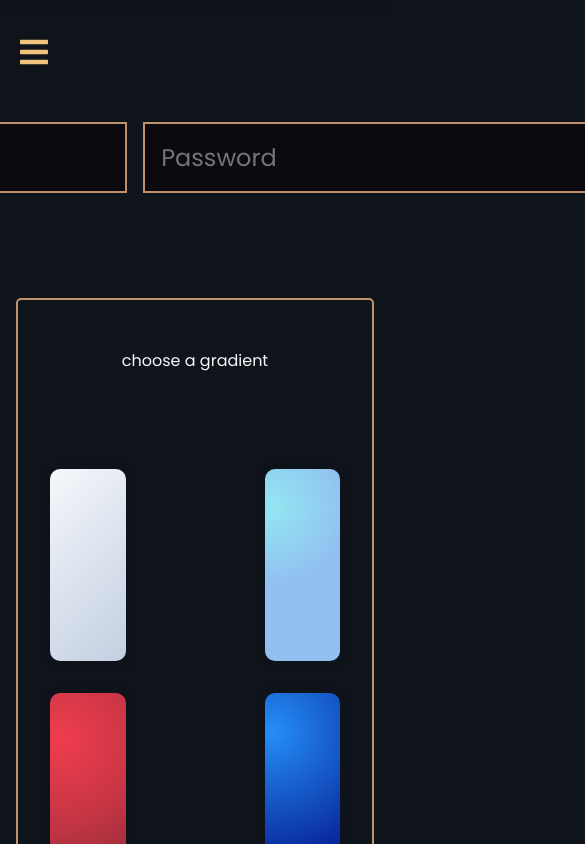
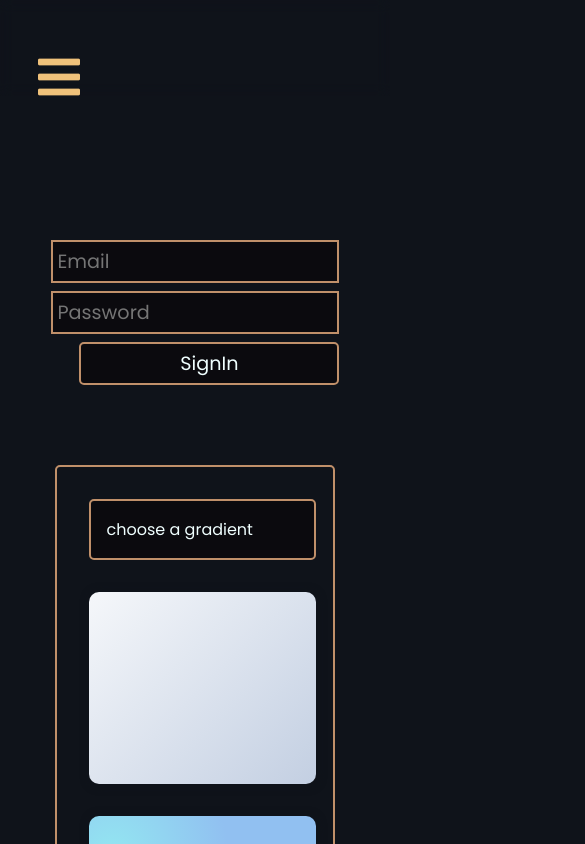
Before and after one commit to ujjwal6792/AcrossMe, a React (Create React App) app: page /admin in a window 390 px wide. Shown: the top 844 px of the page, 585 px wide, since content can reach past the window. Built offline with nearby package versions, Linux system fonts and the light colour scheme; no server answers.

Commit message:
fixed admin page for mobile view

```diff
--- a/src/components/Admin.js
+++ b/src/components/Admin.js
@@ -118,15 +118,12 @@ function Admin() {
               placeholder="Password"
             />
 
-            <div className="loginButton">
-              <button
+              <button className="loginButton"
                 type="submit"
                 onClick={signIn}
-                className="login__signInButton"
               >
-                Sign In
+                SignIn
               </button>
-            </div>
           </form>
         </div>
       )}
@@ -217,7 +214,7 @@ function Admin() {
       <div className="colors">
         <Colors />
       </div>
-      )
+
     </div>
   );
 }
--- a/src/style/Admin.css
+++ b/src/style/Admin.css
@@ -1,26 +1,41 @@
 .admin{
     margin: 1rem ;
+    padding: 1rem;
+    display: grid;
+    justify-content: center;
+    align-items: center;
 }
 .login form{
-    width: 100%;
+    width: 90%;
     display: flex;
     flex-direction: row;
+    flex-wrap: wrap;
     align-items: center;
     justify-content: center;
-    gap: 1rem;
+    gap: .5rem;
     margin: 5rem 0 5rem 0;
 }
 .login input{
-    font-size: 1.5rem;
+    font-size: 1.2rem;
     background-color: #0b0a0e ;
     max-height: 4rem;
     color: azure;
     border: 2px solid #c0906a;
-    padding: 1rem;
+    padding: 5px;
 }
 
+.loginButton{
+    font-size: 1.2rem;
+    border-radius: 5px;
+    padding: 5px;
+    color: azure;
+    background-color: #0b0a0e ;
+    border: 2px solid #c0906a;
+}
 .adminInput {
+    max-width: 90%;
     padding: 2rem;
+    margin: 0 5%;
     display: grid ;
     gap: 1rem;
     grid-template-columns: repeat(auto-fit, minmax(30rem, 1fr));
@@ -29,23 +44,27 @@
 }
 
 .adminInput input {
+    max-width: 90%;
     border: 2px solid #c0906a;
-    font-size: 1.5rem;
+    font-size: 1.2rem;
     border-radius: 5px;
-    padding: 1rem;
+    padding: 5px;
     color: azure;
     background-color: #0b0a0e ;
 }
 
- button {
-    font-size: 1.5rem;
+.adminInput button {
+    max-width: 94%;
+    font-size: 1.2rem;
     border-radius: 5px;
-    padding: 1rem;
-    margin: .5rem;
+    padding: 5px;
     color: azure;
     background-color: #0b0a0e ;
     border: 2px solid #c0906a;
 }
+
+
+
 
 .adminInput button:hover {
     color: #c0906a;
@@ -54,27 +73,19 @@
 }
 
 .adminInput input::file-selector-button{
+    max-width: 100%;
     border-radius: 5px;
-    padding: 1rem;
-    margin: .5rem;
-    background-color: #0b0a0e;
     color: #c0906a;
+    background-color: #ffffff10 ;
+    border: 2px solid #ffffff;
 
 }
 
-.adminInput input::file-selector-button {
-
-    color: #c0906a;
-    background-color: #ffffff10 ;
-    border: 2px solid #ffffff;
-}
-
 #categories{
-    height: 112px;
-    font-size: 1.5rem;
+    max-width: 94%;
+    font-size: 1.2rem;
     border-radius: 5px;
-    padding: 1rem;
-    margin: .5rem;
+    padding: 5px;
     color: azure;
     background-color: #0b0a0e ;
     border: 2px solid #c0906a;
@@ -85,7 +96,53 @@
     color: #ff0000;
 }
 
+.colors{
+    max-width: 90%;
+}
 
-@media screen and (min-width= 480px) {
 
+@media screen and (max-width: 720px)  {
+    .admin {
+        margin: 3rem 10px;
+        max-width: 95%;
+        display: flex;
+        flex-direction: column;
+        flex-wrap: wrap;
+    }
+    .login {
+        margin: 0 auto;
+        display: flex;
+        justify-content:center;
+        width: 95%;
+    }
+
+    .loginButton{
+        width: 100%;
+        margin-left: 10%;
+    }
+
+    .login form input{
+        width: 100%;
+    }
+
+    .adminInput {
+        display: flex;
+        flex-direction: column;
+        flex-wrap: wrap;
+    }
+
+    .adminInput input{
+        max-width: 80%;
+    }
+
+    button {
+        width: 92%;
+    }
+
+    #categories{
+        width: 92%;
+    }
+    #imageFile{
+        width: 80%;
+    }
 }
--- a/src/style/Color.css
+++ b/src/style/Color.css
@@ -1,28 +1,26 @@
 .colorSection{
-    margin-bottom: 10rem;
+    width: 80%;
+    display: flex;
+    justify-content: center;
+    flex-wrap: wrap;
+    margin:0 auto 10rem auto;
     padding: 2rem;
     border-radius: 5px;
     border: 2px solid #c0906a;
 }
 
 .colorText{
-    color: #f5f7fa;
-    display: flex;
-    justify-content: center;
-}
-
-.colorText input{
-    min-width: 90%;
+    width: 90%;
     border: 2px solid #c0906a;
-    font-size: 1.5rem;
+    font-size: 1rem;
     border-radius: 5px;
-    padding: 1rem;
+    padding: 0 1rem;
     color: azure;
     background-color: #0b0a0e ;
 }
 
 .color{
-    margin-top: 5rem;
+    margin-top: 2rem;
     color: antiquewhite;
     display: flex;
     flex-wrap: wrap;
@@ -55,3 +53,32 @@
 }#c5{
     background: linear-gradient(135deg, #667eea 0%, #764ba2 100%)   ;
 }
+
+@media screen and (max-width: 720px) {
+    .colorSection{
+        max-width: 80%;
+        display: flex;
+        flex-direction: column;
+        flex-wrap: wrap;
+    }
+    .color {
+        display: grid;
+        justify-content: center;
+        grid-template-columns: repeat(auto-fit, minmax(80%, 1fr));
+    }
+    .color span{
+        max-width: 90%;
+        max-height: 200px;
+    }
+}
+
+@media screen and (max-width: 550px){
+
+.colorSection{
+    max-width: 70%;
+}
+.color span{
+    max-width: 90%;
+    max-height: 200px;
+}
+}
--- a/src/style/Header.css
+++ b/src/style/Header.css
@@ -89,35 +89,35 @@
   }
   .navbar {
     background: transparent;
-    height: fit-content;
+    /* height: fit-content; */
     padding-bottom: 1rem;
     display: flex;
     justify-content: left;
     align-items: center;
     font-size: 1.2rem;
+    z-index: 100;
   }
 
   .nav-menu {
     display: flex;
     flex-direction: column;
-    width: 100%;
-    height: 90vh;
+    width: 90%;
+    height: 100vh;
     position: absolute;
     top: 0px;
     left: -100%;
     opacity: 1;
     transition: all 0.5s ease;
-    z-index: 5;
+    z-index: 1000;
     justify-content: center;
     align-items: center;
   }
 
   .nav-menu.active {
-    background: white;
+    background: #0f131a;
     left: 0;
     transition: all 0.5s ease;
     z-index: 5;
-    box-shadow: inset 5px 5px 1000px 10px #27304350;
 
   }
 
@@ -169,10 +169,10 @@
   .menu-icon {
     display: block;
     position: absolute;
-    top: 0;
-    left: 3rem;
+    top: 0rem;
+    left: 5rem;
     transform: translate(-100%, 60%);
-    font-size: 2rem;
+    font-size: 3rem;
     cursor: pointer;
   }
 
```
